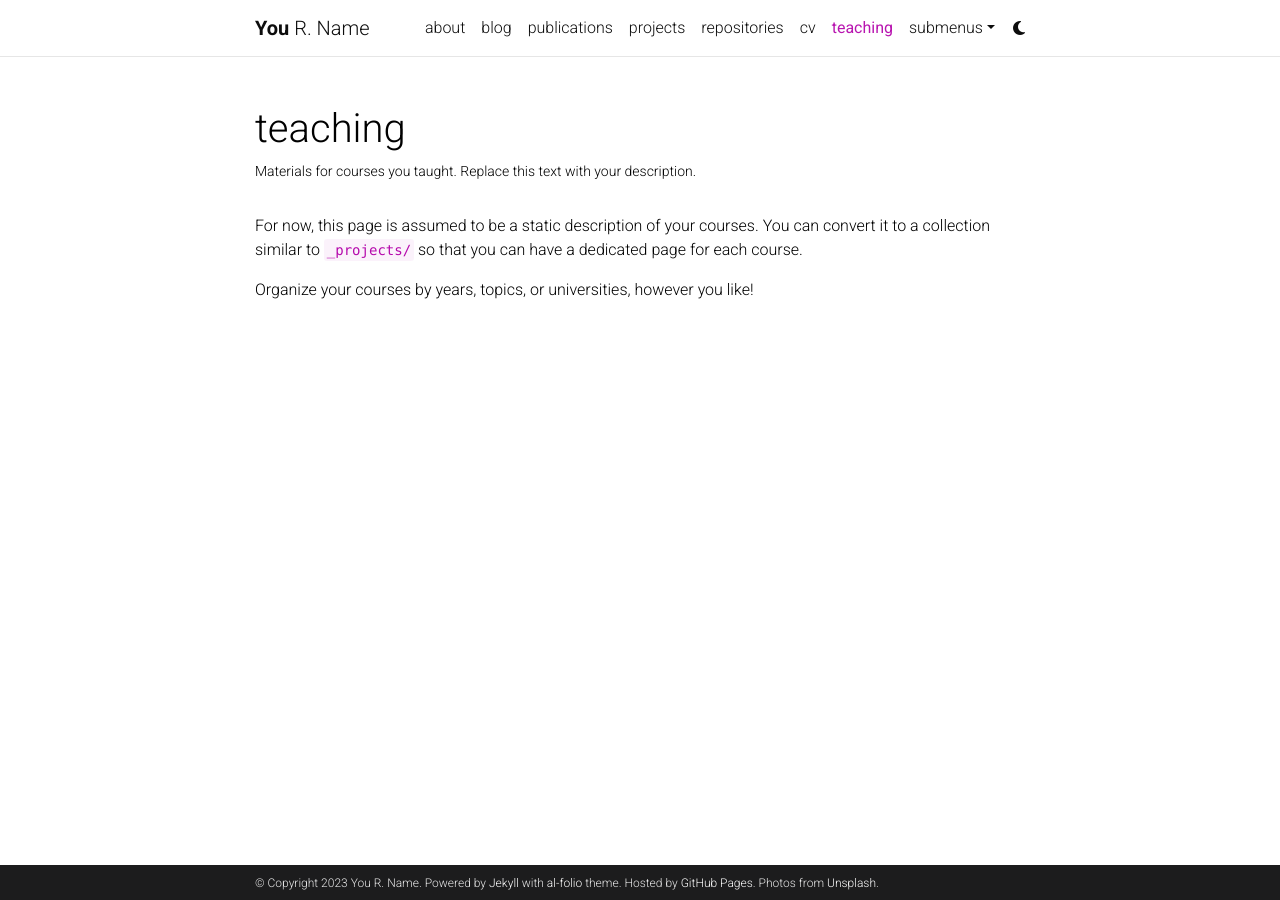
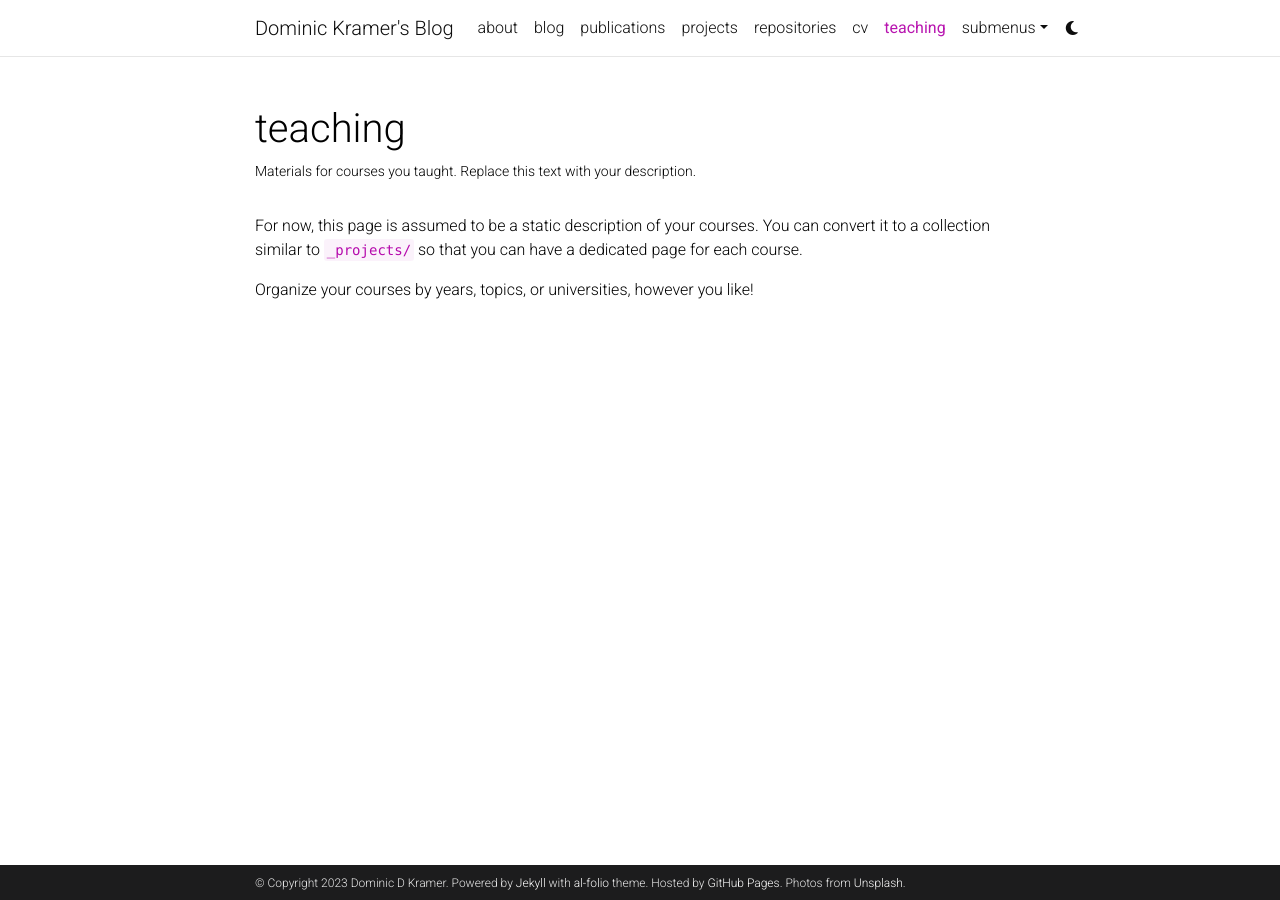
Before and after one commit to DominicKramer/dominickramer.github.io, a Jekyll site: the page built from _pages/teaching.md, in a window 1280 px wide. Built offline with Jekyll 4.4.1, drawn with Linux system fonts in a browser that asks for light colours; comment, search, counter and statistics services are not loaded; a style sheet for code colours, icons or effects is not loaded.

Commit message:
setup auto deployment

```diff
--- a/_config.yml
+++ b/_config.yml
@@ -2,13 +2,13 @@
 # Site settings
 # -----------------------------------------------------------------------------
 
-title: blank # the website title (if blank, full name will be used instead)
-first_name: You
-middle_name: R.
-last_name: Name
-email: you@example.com
+title: Dominic Kramer's Blog # the website title (if blank, full name will be used instead)
+first_name: Dominic
+middle_name: D
+last_name: Kramer
+email: DominicKramer@gmail.com
 description: > # the ">" symbol means to ignore newlines until "footer_text:"
-  A simple, whitespace theme for academics. Based on [*folio](https://github.com/bogoli/-folio) design.
+  Stay tuned for further update
 footer_text: >
   Powered by <a href="https://jekyllrb.com/" target="_blank">Jekyll</a> with <a href="https://github.com/alshedivat/al-folio">al-folio</a> theme.
   Hosted by <a href="https://pages.github.com/" target="_blank">GitHub Pages</a>.
@@ -18,7 +18,7 @@
 lang: en # the language of your site (for example: en, fr, cn, ru, etc.)
 icon: ⚛️  # the emoji used as the favicon (alternatively, provide image name in /assets/img/)
 
-url: https://alshedivat.github.io # the base hostname & protocol for your site
+url: https://dominickramer.github.io # the base hostname & protocol for your site
 baseurl: /al-folio # the subpath of your site, e.g. /blog/
 last_updated: false # set to true if you want to display last updated in the footer
 impressum_path:  # set to path to include impressum link in the footer, use the same path as permalink in a page, helps to conform with EU GDPR
```
